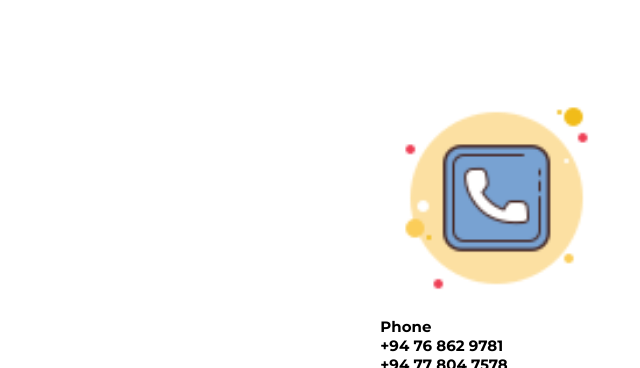
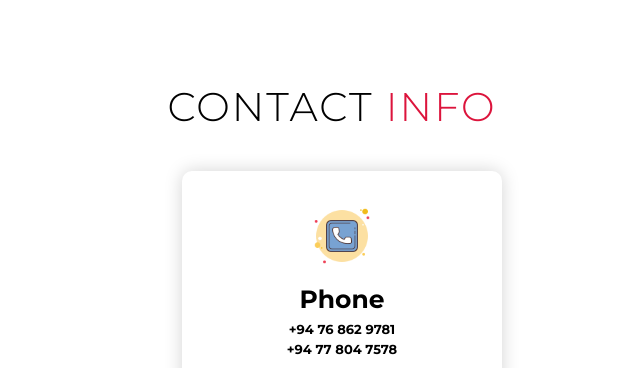
Before and after one commit to Rajamiththiran/One_Page_Web, a plain HTML site: page index.html in a window 1280 px wide. Shown: the part 6672-7040 px from the top of the page, without its empty margins (308-948 px from the left). Drawn offline with Linux system fonts and the light colour scheme.

Commit message:
1st commit of 7th of october

```diff
--- a/Style.css
+++ b/Style.css
@@ -334,6 +334,47 @@ p{
 
 /* end of about section */
 
+/* contact section */
+#contact .contact{
+    flex-direction: column;
+    max-width: 1200px;
+    margin: 0 auto;
+}
+#contact .contact-item1{
+    width:400px;
+}
+#contact .contact-item2{
+    flex-direction: column;
+    display: flex;
+    width: 80%;
+    padding: 30px;
+    margin: 30px;
+    margin-left: 50px;
+    text-align: center;
+    align-items: center;
+    justify-content: center;
+    border-radius: 10px;
+    box-shadow: 0px 0px 18px 0 #0000002c;
+
+}
+#contact .icon{
+    width:70px;
+    margin: 0 auto;
+    margin-bottom: 10px;
+}
+#contact .contact-info h1{
+    font-size:2.5rem;
+    font-weight: 500px;
+    margin-bottom: 5px;
+}
+#contact .contact-info h2{
+    font-size:1.3rem;
+    font-weight: 500px;
+    line-height: 2rem;
+}
+
+/* contact section */
+
 /* keyframe */
 @keyframes Text_reveal_box{
     50%{
```
